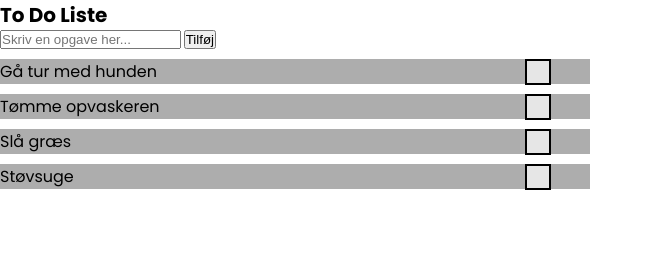
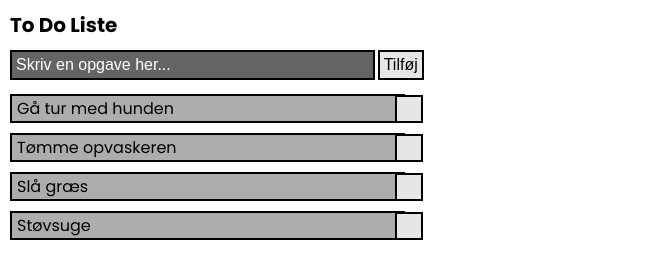
Before and after one commit to JeppeFH/JS-To-Do-Liste, a plain HTML site: page index.html in a window 1280 px wide. Shown: the whole page, without its empty margins (0-653 px from the left). Drawn offline with Linux system fonts and the light colour scheme.

Commit message:
Update styles.css

```diff
--- a/assets/css/styles.css
+++ b/assets/css/styles.css
@@ -19,13 +19,47 @@ body {
   color: green;
 }
 
+input {
+  margin-left: 10px;
+  display: inline-block;
+  padding: 4px;
+  width: 365px;
+  border: 2px solid black;
+  background-color: #646464;
+  color: white;
+  font-size: 1.6rem;
+  margin-bottom: 4px;
+}
+
+input::placeholder {
+  color: white;
+  font-size: 1.6rem;
+}
+
+.btn-add-item {
+  display: inline-block;
+  padding: 4px;
+  border: 2px solid black;
+  font-size: 1.6rem;
+  background-color: rgb(230, 230, 230);
+}
+
+h1 {
+  margin: 10px 0 10px 10px;
+}
+
+.todo {
+  margin-left: 10px;
+}
+
 .todo-container {
+  width: 445px;
   font-size: 1.6rem;
-  width: 50%;
 }
 
 .list-item {
   cursor: pointer;
+  margin-left: 5px;
 }
 
 .list-item-flex {
@@ -35,11 +69,14 @@ body {
   justify-content: space-between;
   margin-right: 50px;
   background-color: rgb(173, 173, 173);
+  border-bottom: 2px solid black;
+  border-top: 2px solid black;
+  border-left: 2px solid black;
 }
 
 .checkbox {
   display: inline-block;
-  padding: 11px;
+  padding: 12px;
   align-items: center;
   justify-content: center;
   text-align: center;
@@ -47,16 +84,26 @@ body {
   background-color: rgb(230, 230, 230);
   align-self: center;
   position: absolute;
-  left: 41%;
+  left: 395px;
 }
 
 .fa-check {
   color: green;
-  font-size: 1.6rem;
+  font-size: 1.8rem;
   display: none;
   position: absolute;
   top: 4px;
   left: 4px;
+  animation: icon-spin 300ms;
+}
+
+@keyframes icon-spin {
+  0% {
+    transform: rotate(0deg);
+  }
+  100% {
+    transform: rotate(360deg);
+  }
 }
 
 .fa-check.active {
```
